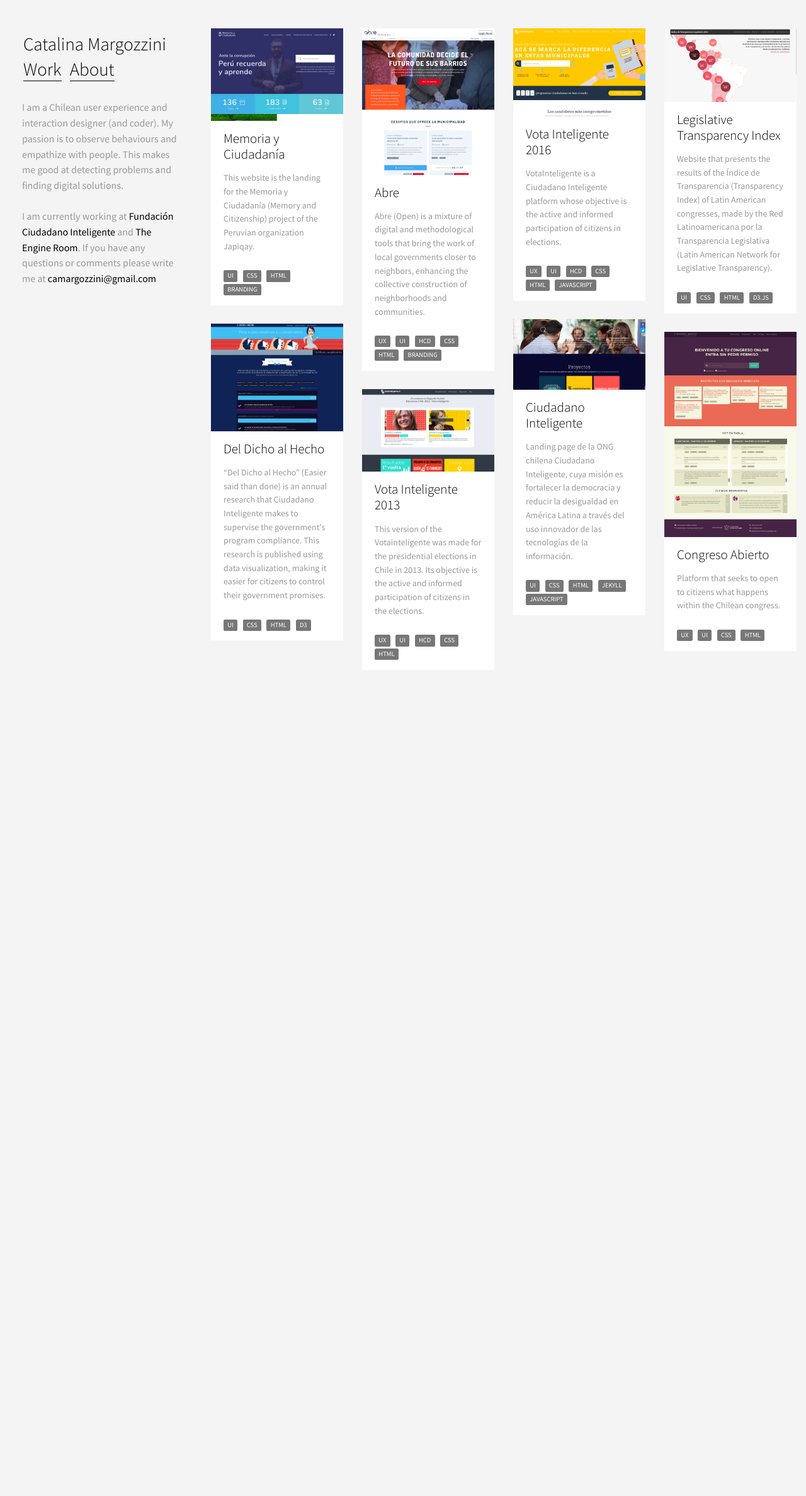
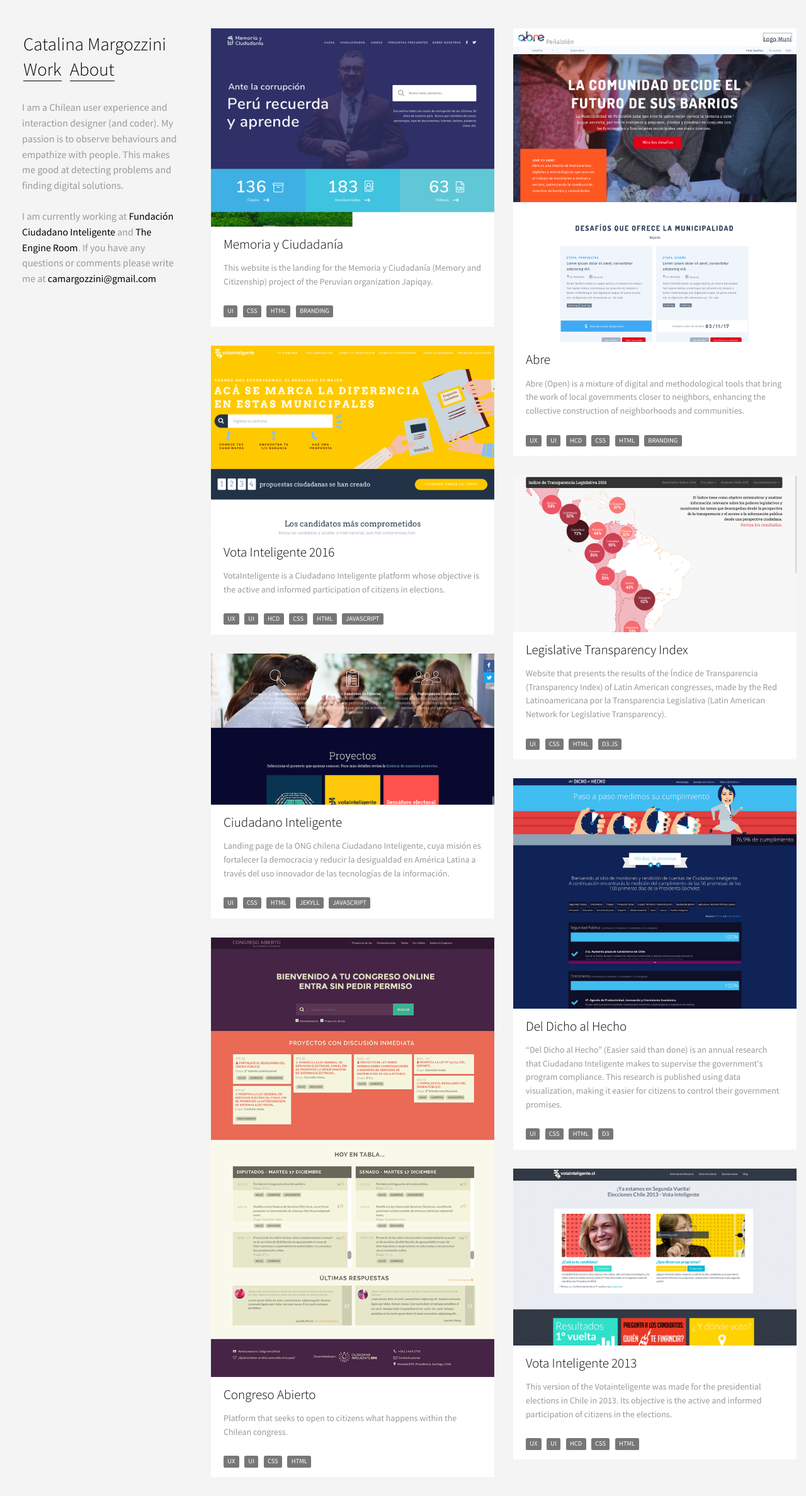
Before and after one commit to camargozzini/portafolio-camargozzini, a Jekyll site: the page built from index.md, in a window 1280 px wide. Shown: the whole page at 63% size. Built offline with Jekyll 4.4.1, drawn with Linux system fonts in a browser that asks for light colours; nearby versions of some CDN libraries; before the commit the page ends 1094 px from its top, so only the background shows below that.

Commit message:
Menos columnas en proyectos

```diff
--- a/_includes/projects.html
+++ b/_includes/projects.html
@@ -3,7 +3,7 @@
   <div class="grid">
     <div class="row">
       {% for post in site.posts %}
-      <div class="col-xs-12 col-sm-6 col-md-4 col-lg-3 masonry-item">
+      <div class="col-xs-12 col-sm-12 col-md-6 col-lg-6 masonry-item">
         <div class="box-masonry"><a href="{{ post.url }}" title="" class="box-masonry-image with-hover-overlay with-hover-icon"><img src="{{ site.baseurl }}/img/portfolio/{{ post.image }}" alt="" class="img-responsive"></a>
           <div class="box-masonry-text">
             <h4> <a href="{{ post.url }}">{{ post.title }}</a></h4>
```
